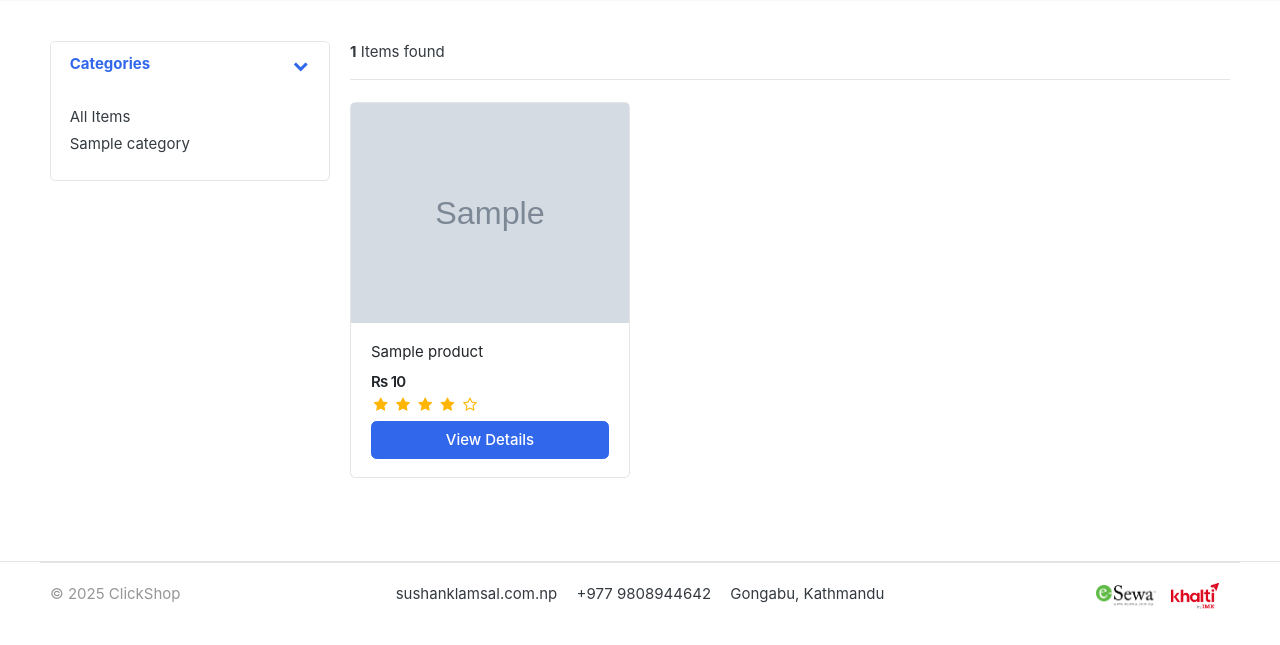
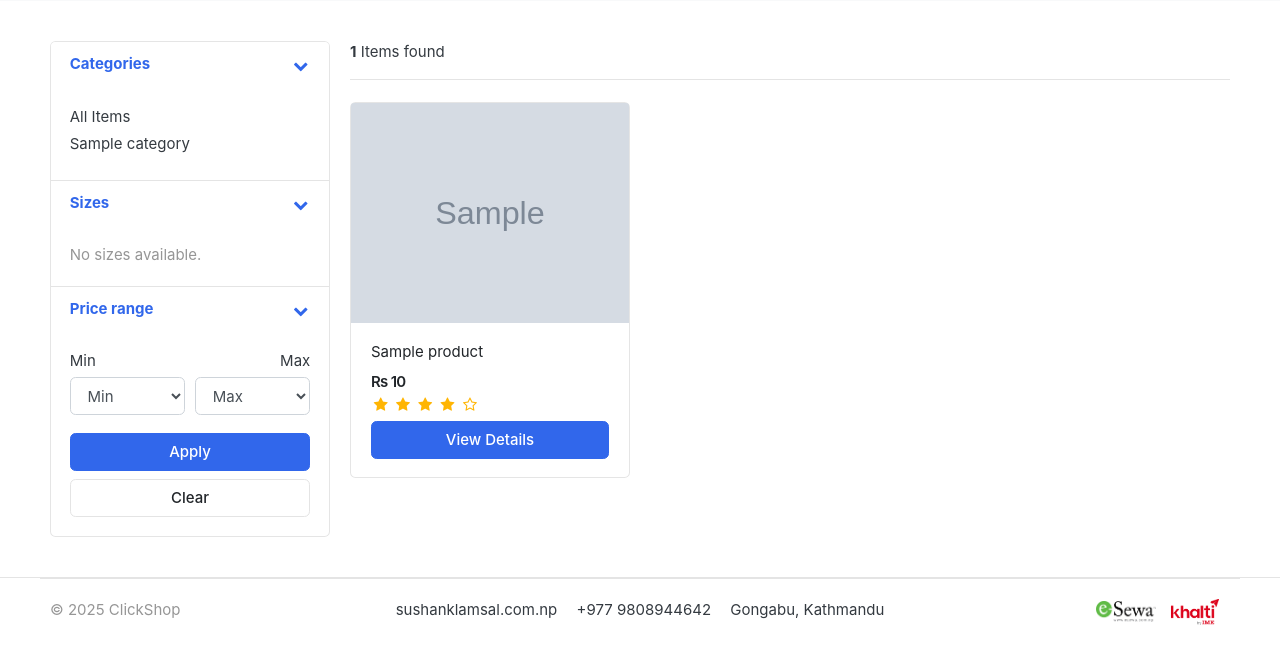
Before and after one commit to Sushank-Code/ClickShop, a Django app: page /store/ in a window 1280 px wide. Shown: the part 253-898 px from the top of the page. Before the commit the page ends 862 px from the top, so only its background shows below. Run offline with Django 5.2, Linux system fonts and the light colour scheme; tables that the repository leaves empty hold one stand-in row (values such as "Sample post"); grey boxes marked "Sample" are stand-in pictures; some libraries are stand-ins or nearby versions; some web fonts are replaced.

Commit message:
Add filtering options for size and price range in store view

```diff
--- a/eproject/kartapp/templates/kartapp/home.html
+++ b/eproject/kartapp/templates/kartapp/home.html
@@ -25,7 +25,7 @@
 
 
 		<div class="row">
-			{% for i in products reversed %}
+			{% for i in products %}
 			<div class="col-md-3">
 				<div class="card card-product-grid">
 					<a href="{{ i.get_url }}" class="img-wrap"> <img src="{{ i.image.url }}"> </a>
--- a/eproject/store/templates/store/store.html
+++ b/eproject/store/templates/store/store.html
@@ -21,6 +21,7 @@
 
         <div class="row">
             <aside class="col-md-3">
+                <form method="get" action="">
                 <div class="card">
                     <article class="filter-group">
                         <header class="card-header">
@@ -42,7 +43,71 @@
                             </div> <!-- card-body.// -->
                         </div>
                     </article> <!-- filter-group  .// -->
+                    <article class="filter-group">
+                        <header class="card-header">
+                            <a href="#" data-toggle="collapse" data-target="#collapse_4" aria-expanded="true" class="">
+                                <i class="icon-control fa fa-chevron-down"></i>
+                                <h6 class="title">Sizes </h6>
+                            </a>
+                        </header>
+                        <div class="filter-content collapse show" id="collapse_4" style="">
+                            <div class="card-body">
+                                {% for size in available_sizes %}
+                                <label class="checkbox-btn">
+                                    <input type="checkbox" name="size" value="{{ size }}" {% if size in selected_sizes %}checked{% endif %}>
+                                    <span class="btn btn-light"> {{ size }} </span>
+                                </label>
+                                {% empty %}
+                                <p class="text-muted mb-0">No sizes available.</p>
+                                {% endfor %}
+                            </div><!-- card-body.// -->
+                        </div>
+                    </article> <!-- filter-group .// -->
+
+                    <article class="filter-group">
+                        <header class="card-header">
+                            <a href="#" data-toggle="collapse" data-target="#collapse_3" aria-expanded="true" class="">
+                                <i class="icon-control fa fa-chevron-down"></i>
+                                <h6 class="title">Price range </h6>
+                            </a>
+                        </header>
+                        <div class="filter-content collapse show" id="collapse_3" style="">
+                            <div class="card-body">
+
+                                <div class="form-row">
+                                    <div class="form-group col-md-6">
+                                        <label>Min</label>
+                                        <!-- <input class="form-control" placeholder="$0" type="number"> -->
+                                        <select name="min_price" class="mr-2 form-control">
+                                            <option value="">Min</option>
+                                            <option value="0" {% if min_price == '0' %}selected{% endif %}>Rs 0</option>
+                                            <option value="500" {% if min_price == '500' %}selected{% endif %}>Rs 500</option>
+                                            <option value="1000" {% if min_price == '1000' %}selected{% endif %}>Rs 1000</option>
+                                            <option value="1500" {% if min_price == '1500' %}selected{% endif %}>Rs 1500</option>
+                                            <option value="2000" {% if min_price == '2000' %}selected{% endif %}>Rs 2000</option>
+                                            <option value="5000" {% if min_price == '5000' %}selected{% endif %}>Rs 5000</option>
+                                        </select>
+                                    </div>
+                                    <div class="form-group text-right col-md-6">
+                                        <label>Max</label>
+                                        <select name="max_price" class="mr-2 form-control">
+                                            <option value="">Max</option>
+                                            <option value="500" {% if max_price == '500' %}selected{% endif %}>Rs 500</option>
+                                            <option value="1000" {% if max_price == '1000' %}selected{% endif %}>Rs 1000</option>
+                                            <option value="1500" {% if max_price == '1500' %}selected{% endif %}>Rs 1500</option>
+                                            <option value="2000" {% if max_price == '2000' %}selected{% endif %}>Rs 2000</option>
+                                            <option value="5000" {% if max_price == '5000' %}selected{% endif %}>Rs 5000</option>
+                                            <option value="10000" {% if max_price == '10000' %}selected{% endif %}>Rs 10000</option>
+                                        </select>
+                                    </div>
+                                </div> <!-- form-row.// -->
+                                <button type="submit" class="btn btn-block btn-primary">Apply</button>
+                                <a href="{{ request.path }}" class="btn btn-block btn-light">Clear</a>
+                            </div><!-- card-body.// -->
+                        </div>
+                    </article> <!-- filter-group .// -->
                 </div> <!-- card.// -->
+                </form>
 
             </aside> <!-- col.// -->
             <main class="col-md-9">
@@ -69,15 +134,20 @@
                                     <a href="{{ i.get_url }}" class="title">{{ i.product_name }}</a>
                                     <div class="price-wrap mt-2">
                                         <span class="price">Rs {{ i.price }}</span>
-                                            <div class="rating-star">
-                                                <span>
-                                                    <i class="fa fa-star{% if i.averageReview < 0.5 %}-o{% elif i.averageReview >= 0.5 and i.averageReview < 1 %}-half-o {% endif %}" aria-hidden="true"></i>
-                                                    <i class="fa fa-star{% if i.averageReview < 1.5 %}-o{% elif i.averageReview >= 1.5 and i.averageReview < 2 %}-half-o {% endif %}" aria-hidden="true"></i>
-                                                    <i class="fa fa-star{% if i.averageReview < 2.5 %}-o{% elif i.averageReview >= 2.5 and i.averageReview < 3 %}-half-o {% endif %}" aria-hidden="true"></i>
-                                                    <i class="fa fa-star{% if i.averageReview < 3.5 %}-o{% elif i.averageReview >= 3.5 and i.averageReview < 4 %}-half-o {% endif %}" aria-hidden="true"></i>
-                                                    <i class="fa fa-star{% if i.averageReview < 4.5 %}-o{% elif i.averageReview >= 4.5 and i.averageReview < 5 %}-half-o {% endif %}" aria-hidden="true"></i>
-                                                </span>
-                                            </div>
+                                        <div class="rating-star">
+                                            <span>
+                                                <i class="fa fa-star{% if i.averageReview < 0.5 %}-o{% elif i.averageReview >= 0.5 and i.averageReview < 1 %}-half-o {% endif %}"
+                                                    aria-hidden="true"></i>
+                                                <i class="fa fa-star{% if i.averageReview < 1.5 %}-o{% elif i.averageReview >= 1.5 and i.averageReview < 2 %}-half-o {% endif %}"
+                                                    aria-hidden="true"></i>
+                                                <i class="fa fa-star{% if i.averageReview < 2.5 %}-o{% elif i.averageReview >= 2.5 and i.averageReview < 3 %}-half-o {% endif %}"
+                                                    aria-hidden="true"></i>
+                                                <i class="fa fa-star{% if i.averageReview < 3.5 %}-o{% elif i.averageReview >= 3.5 and i.averageReview < 4 %}-half-o {% endif %}"
+                                                    aria-hidden="true"></i>
+                                                <i class="fa fa-star{% if i.averageReview < 4.5 %}-o{% elif i.averageReview >= 4.5 and i.averageReview < 5 %}-half-o {% endif %}"
+                                                    aria-hidden="true"></i>
+                                            </span>
+                                        </div>
                                     </div> <!-- price-wrap.// -->
                                 </div>
                                 <a href="{{ i.get_url }}" class="btn btn-block btn-primary">View Details
@@ -101,7 +171,7 @@
                         <!-- previous -->
                         {% if products.has_previous %}
                         <li class="page-item"><a class="page-link"
-                                href="?page={{ products.previous_page_number }}">Previous</a></li>
+                                href="?{% if query_string %}{{ query_string }}&{% endif %}page={{ products.previous_page_number }}">Previous</a></li>
                         {% else %}
                         <li class="page-item disabled"><a class="page-link" href="#">Previous</a></li>
                         {% endif %}
@@ -111,14 +181,14 @@
                         {% if products.number == k %}
                         <li class="page-item active"><a class="page-link" href="#">{{ k }}</a></li>
                         {% else %}
-                        <li class="page-item"><a class="page-link" href="?page={{ k }}">{{ k }}</a></li>
+                        <li class="page-item"><a class="page-link" href="?{% if query_string %}{{ query_string }}&{% endif %}page={{ k }}">{{ k }}</a></li>
                         {% endif %}
                         {% endfor %}
 
                         <!-- next -->
                         {% if products.has_next %}
-                        <li class="page-item"><a class="page-link"
-                            href="?page={{ products.next_page_number }}">Next</a></li>
+                        <li class="page-item"><a class="page-link" href="?{% if query_string %}{{ query_string }}&{% endif %}page={{ products.next_page_number }}">Next</a>
+                        </li>
                         {% else %}
                         <li class="page-item disabled"><a class="page-link" href="#">Next</a></li>
                         {% endif %}
--- a/eproject/store/views.py
+++ b/eproject/store/views.py
@@ -1,6 +1,6 @@
 from django.shortcuts import render,get_object_or_404,redirect
 from kartapp.models import Category
-from store.models import Product,ReviewRating,ProductGallery
+from store.models import Product,ReviewRating,ProductGallery,Variation
 from orders.models import OrderProduct
 from store.forms import ReviewForm
 
@@ -17,19 +17,53 @@
         # print(categories)
         products = Product.objects.filter(category = categories,is_available = True)
 
-        paginator = Paginator(products,2)
-        page = request.GET.get('page')
-        paged_products = paginator.get_page(page)
-        product_count = products.count()
     else :
-        products = Product.objects.filter(is_available = True).order_by('id')
-        paginator = Paginator(products,3)
-        page = request.GET.get('page')
-        paged_products = paginator.get_page(page)    # return the page objects
-        product_count = products.count()
+        products = Product.objects.filter(is_available = True)
+
+    available_sizes = Variation.objects.filter(
+        product__in=products,
+        variation_category='size',
+        is_active=True,
+    ).values_list('variation_value', flat=True).distinct().order_by('variation_value')
+
+    price_options = {'0', '500', '1000', '1500', '2000', '5000', '10000'}
+    min_price = request.GET.get('min_price')
+    max_price = request.GET.get('max_price')
+    min_price = min_price if min_price in price_options else ''
+    max_price = max_price if max_price in price_options else ''
+    selected_sizes = request.GET.getlist('size')
+
+    if min_price and max_price and int(min_price) > int(max_price):
+        min_price, max_price = max_price, min_price
+
+    if min_price:
+        products = products.filter(price__gte=min_price)
+    if max_price:
+        products = products.filter(price__lte=max_price)
+    if selected_sizes:
+        products = products.filter(
+            variation__variation_category='size',
+            variation__variation_value__in=selected_sizes,
+            variation__is_active=True,
+        ).distinct()
+
+    products = products.order_by('id')
+    paginator = Paginator(products,5 if category_slug else 6)
+    page = request.GET.get('page')
+    paged_products = paginator.get_page(page)    # return the page objects
+    product_count = products.count()
+
+    query_params = request.GET.copy()
+    query_params.pop('page', None)
+
     context = {
         'products' : paged_products ,
-        'product_count' : product_count
+        'product_count' : product_count,
+        'available_sizes': available_sizes,
+        'selected_sizes': selected_sizes,
+        'min_price': min_price,
+        'max_price': max_price,
+        'query_string': query_params.urlencode(),
     }
     return render(request,'store/store.html',context)
 
--- a/eproject/visual_search/index_map.json
+++ b/eproject/visual_search/index_map.json
@@ -1 +1 @@
-[1, 2, 3, 4, 5, 6, 7, 8, 9]
+[1, 2, 3, 4, 5, 6, 7, 8, 9, 10, 11, 12, 13, 14, 15, 16, 17, 18, 19, 20, 21, 22, 23, 24, 25]
```
Also changed, not shown: 1 other file.
